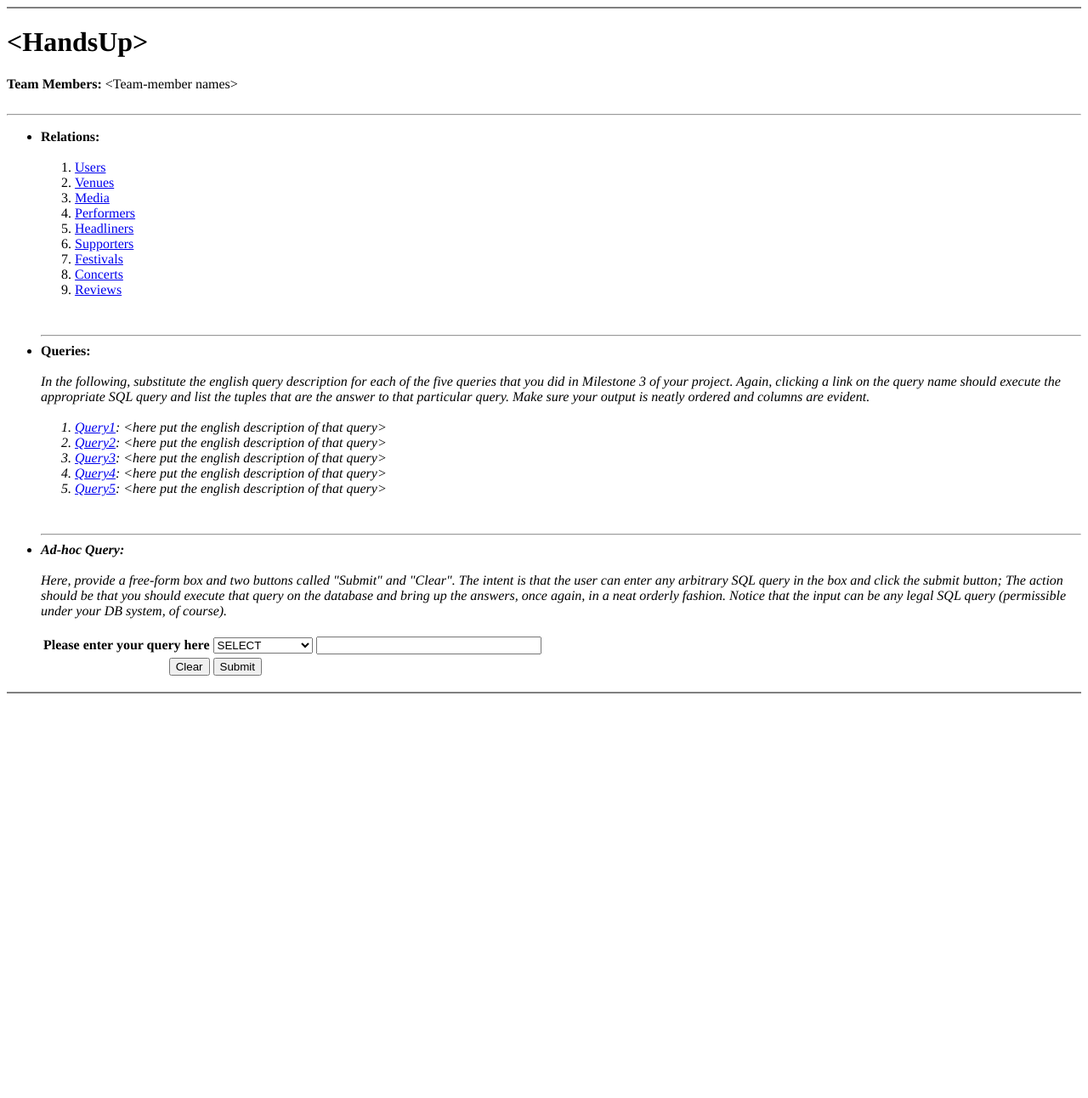
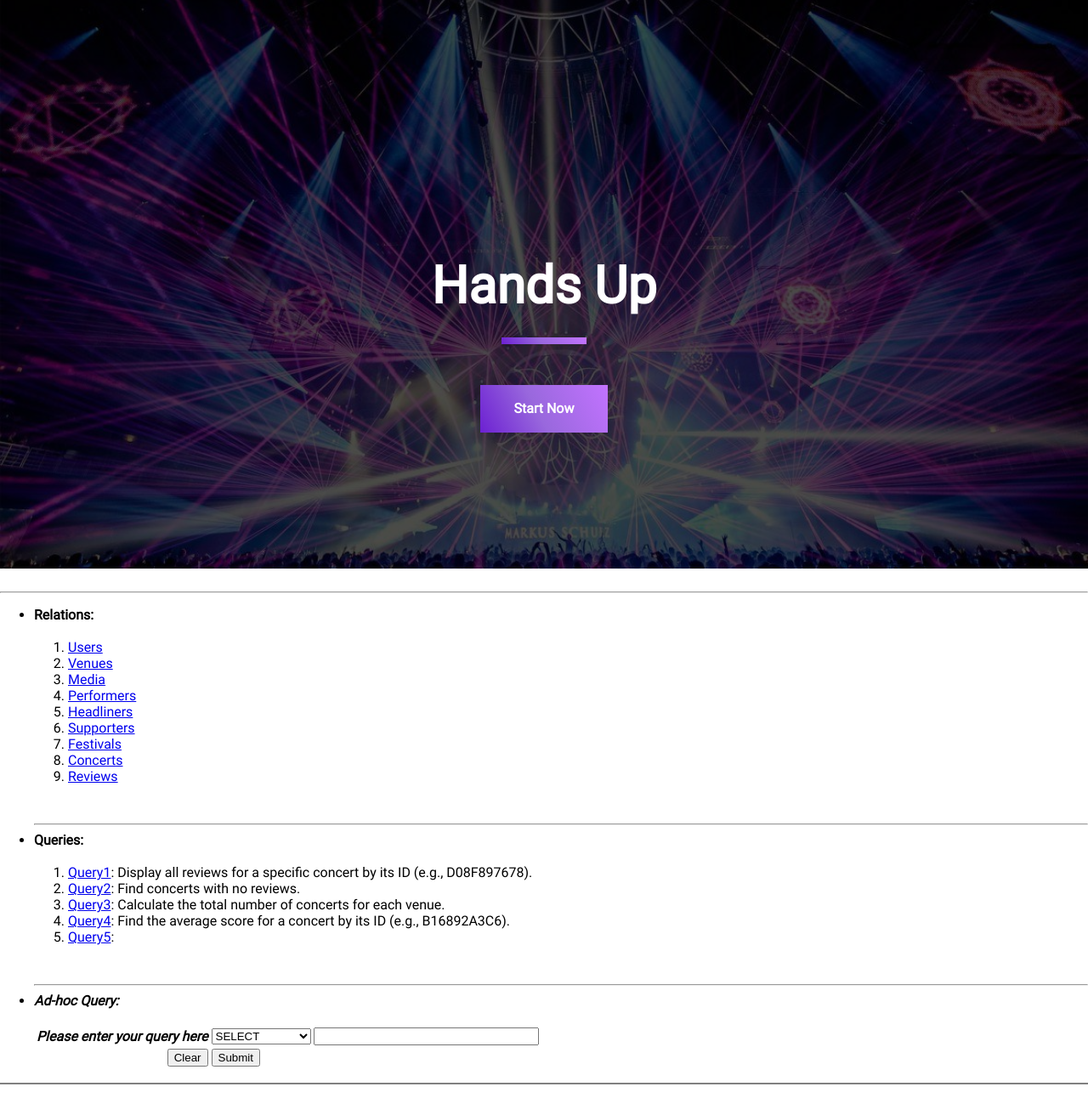
Before and after one commit to hiimkimchi/CPSC-3300, a PHP site: page /index.html in a window 1280 px wide. Shown: the whole page at 85% size. Before the commit the page ends 816 px from the top, so only its background shows below. Run offline with PHP 8.4, Linux system fonts and the light colour scheme.

Commit message:
Updated index.html

```diff
--- a/CPSC3300 Project/config/establish_connection.php
+++ b/CPSC3300 Project/config/establish_connection.php
@@ -2,7 +2,7 @@
 $servername = "cssql.seattleu.edu";
 $username = "mj-bkim7";
 $password = "mj-bkim71548";
-$database_name = "mj_student";
+$database_name = "mj-bkim7";
 
 // Create connection
 $conn = mysqli_connect($servername, $username, $password, $database_name);
@@ -10,7 +10,9 @@ $conn = mysqli_connect($servername, $username, $password, $database_name);
 // Check connection
 if (!$conn){
     die("Connection failed: " . mysqli_connect_error());
+} else {
+    echo "Connected successfully";
 }
-echo "Connected successfully";
+
 //mysqli_close($conn);
 ?>
--- a/CPSC3300 Project/index.html
+++ b/CPSC3300 Project/index.html
@@ -1,15 +1,33 @@
-<html>
+<!DOCTYPE html>
+<html lang="en">
 <head>
+    <meta charset="UTF-8">
+    <meta name="viewport" content="width=device-width, initial-scale=1.0">
     <title>HandsUp</title>
+    <link rel="stylesheet" href="assets/index.css">
+    <link rel="stylesheet" href="assets/root.css">
 </head>
 <body bgcolor="ffffff">
 
+<!-- ============================================ -->
+<!--                    Hero                      -->
+<!-- ============================================ -->
 
-    <font face="times" size="3">
-    <hr noshade="noshade" size="2">
+<section id="hero">
+    <div class="container">
+        <h1 class="title">Hands Up</h1>
+        <p class="text">
+        </p>
+        <a href="" class="button-solid">Start Now</a>
+    </div>
 
-    <h1>&lt;HandsUp&gt;</h1>
-    <b>Team Members:</b> &lt;Team-member names&gt;<br>
+    <!-- Background Image -->
+    <picture class="background">
+        <source media="(max-width: 600px)" srcset="assets/images/homepage.jpg">
+        <source media="(min-width: 601px)" srcset="assets/images/homepage.jpg">
+        <img loading="lazy" decoding="async" src="assets/images/homepage.jpg alt="rave" width="2250" height="1500" aria-hidden="true">
+    </picture>
+</section>
   <br>
   <hr>
   <ul>
@@ -24,45 +42,38 @@
       </li><li><a href="tables.php?action=festival" target="_blank">Festivals</a>
       </li><li><a href="tables.php?action=concert" target="_blank">Concerts</a>
       </li><li><a href="tables.php?action=review" target="_blank">Reviews</a>
-    </li></ol>
+  </ol>
   <br><br>
   <hr>
   </li><li><b>Queries:</b><br><br>
-    <i>In the following, substitute the english query description for each of
-    the five queries that you did in Milestone 3 of your project. Again, clicking
-    a link on the query name should execute the appropriate SQL query and
-    list the tuples that are the answer to that particular query.
-    Make sure your output is neatly ordered and columns are evident.<br><br>
+  <!-- You can dynamically insert your queries here as needed -->
   <ol>
-    <li><a href="http://css1.seattleu.edu/~mjilani/template.html#">Query1</a>: &lt;here put the english description of that query&gt;
-    </li><li><a href="http://css1.seattleu.edu/~mjilani/template.html#">Query2</a>: &lt;here put the english description of that query&gt;
-    </li><li><a href="http://css1.seattleu.edu/~mjilani/template.html#">Query3</a>: &lt;here put the english description of that query&gt;
-    </li><li><a href="http://css1.seattleu.edu/~mjilani/template.html#">Query4</a>: &lt;here put the english description of that query&gt;
-    </li><li><a href="http://css1.seattleu.edu/~mjilani/template.html#">Query5</a>: &lt;here put the english description of that query&gt;
-    </li></ol>
+      <li><a href="queries.php?action=concert_reviews&concertID=D08F897678">Query1</a>: Display all reviews for a specific concert by its ID (e.g., D08F897678).</li>
+      <li><a href="queries.php?action=no_reviews">Query2</a>: Find concerts with no reviews.</li>
+      <li><a href="queries.php?action=total_concerts">Query3</a>: Calculate the total number of concerts for each venue.</li>
+      <li><a href="queries.php?action=average_score&concertID=B16892A3C6">Query4</a>: Find the average score for a concert by its ID (e.g., B16892A3C6).</li>
+      <!-- Example for a custom query you might have -->
+      <li><a href="queries.php?action=custom_query">Query5</a>: <Description of your custom query></li>
+  </ol>
+
   <br><br>
   <hr>
-    </i></li><li><i><b>Ad-hoc Query:</b><br><br>
-    <i>Here, provide a free-form box and two buttons called
-    "Submit" and "Clear". The intent is that the user can enter any arbitrary
-    SQL query in the box and click the submit button; The action should be that you should
-    execute that query on the database and bring up the answers, once again, in a neat orderly fashion. Notice that the input
-    can be any legal SQL query (permissible under your DB system, of course).
-    </i><br><br>
-    <form method="POST" action="https://css1.seattleu.edu/~mjilani/hello.php">
+  </li><li><i><b>Ad-hoc Query:</b><br><br>
+  <!-- Ad-hoc query form -->
+  <form method="POST" action="queries.php">
         <table>
           <tbody><tr>
             <td align="right">
               <strong>Please enter your query here<br></strong>
             </td>
             <td>
-                <select id="action" name="action" fdprocessedid="0jxaqk">
+              <select id="action" name="action">
               <option value="select">SELECT</option>
               <option value="insert into">INSERT INTO</option>
               <option value="update">UPDATE</option>
               <option value="delete from">DELETE FROM</option>
               </select>
-                <input size="30" name="query" type="text" fdprocessedid="7n4fa">
+              <input size="30" name="query" type="text">
             </td>
           </tr>
           <tr>
@@ -70,18 +81,15 @@
               <input value="Clear" type="reset">
             </td>
             <td>
-                <input value="Submit" type="submit" fdprocessedid="cz71z">
+              <input value="Submit" type="submit">
             </td>
           </tr>
         </tbody></table>
       </form>
-    </i></li></ul><i>
+  </li></ul>
   <p></p>
-    </i></font><i><i>
   <hr noshade="noshade" size="2">
   <p></p>
 
-    </i></i>
-
 </body>
 </html>
--- a/CPSC3300 Project/queries.php
+++ b/CPSC3300 Project/queries.php
@@ -1,6 +1,6 @@
 <?php
 // Include database connection
-include('config/database.php');
+include('config/establish_connection.php');
 ?>
 <!DOCTYPE html>
 <html lang="en">
```
Lines whose indentation alone changed are shown as unchanged.
